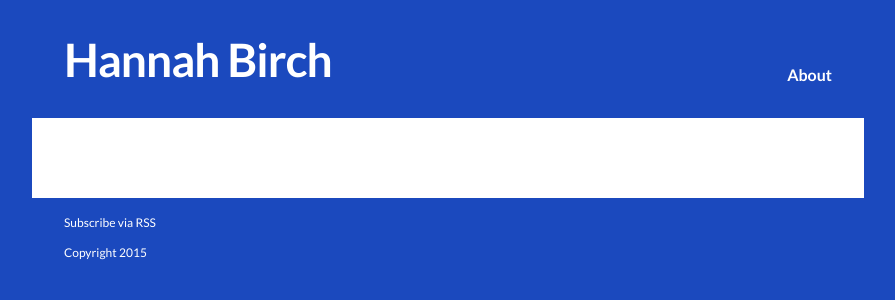
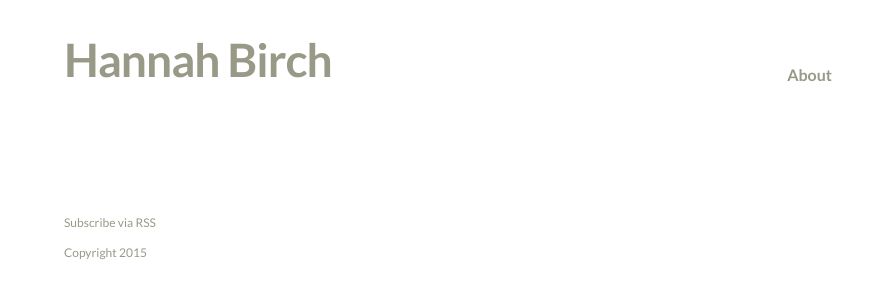
Before and after one commit to hannah-birch/hannah-birch.github.io, a Jekyll site: the page built from index.html, in a window 1280 px wide. Shown: the top 300 px of the page, without its empty margins (192-1087 px from the left). Built offline with Jekyll 4.4.1, drawn with Linux system fonts in a browser that asks for light colours.

Commit message:
Changes main colors to ones I actually like

```diff
--- a/_sass/_layout.scss
+++ b/_sass/_layout.scss
@@ -35,7 +35,7 @@
     line-height: 36px;
 
     .page-link {
-        color: $brand-color;
+        color: $accent-color;
         line-height: $base-line-height;
 
         // Gaps between nav items, but not on the first one
@@ -45,7 +45,7 @@
     }
 
     .trigger a {
-        color: #fff;
+        color: $accent-color;
     }
 
     @include breakpoint(600) {
@@ -70,7 +70,7 @@
     padding: $spacing-unit / 2 0;
 
     a {
-        color: #fff;
+        color: $accent-color;
     }
 }
 
--- a/css/main.scss
+++ b/css/main.scss
@@ -14,10 +14,10 @@ $base-line-height: 1.5;
 $spacing-unit:     2em;
 
 $text-color:       #464545;
-$background-color: #1b49be;
-$brand-color:      #fff;
+$background-color: #fff;
+$brand-color:      #FBD400;
 
-$accent-color:     #fff;
+$accent-color:     #998;
 $accent-color-light: lighten($accent-color, 40%);
 $accent-color-dark: darken($accent-color, 5%);
 
```
Also changed, not shown: 2 other files.
